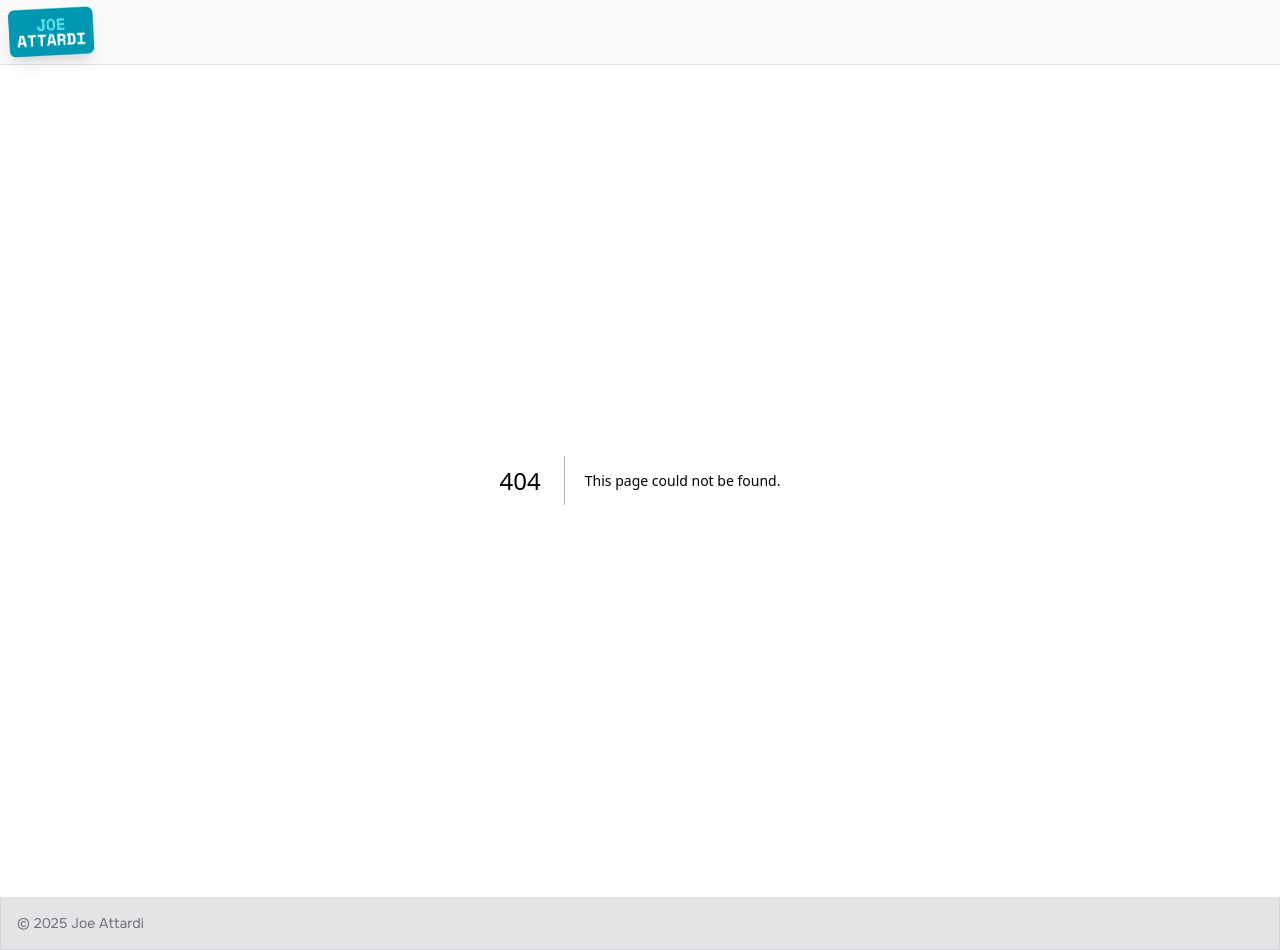
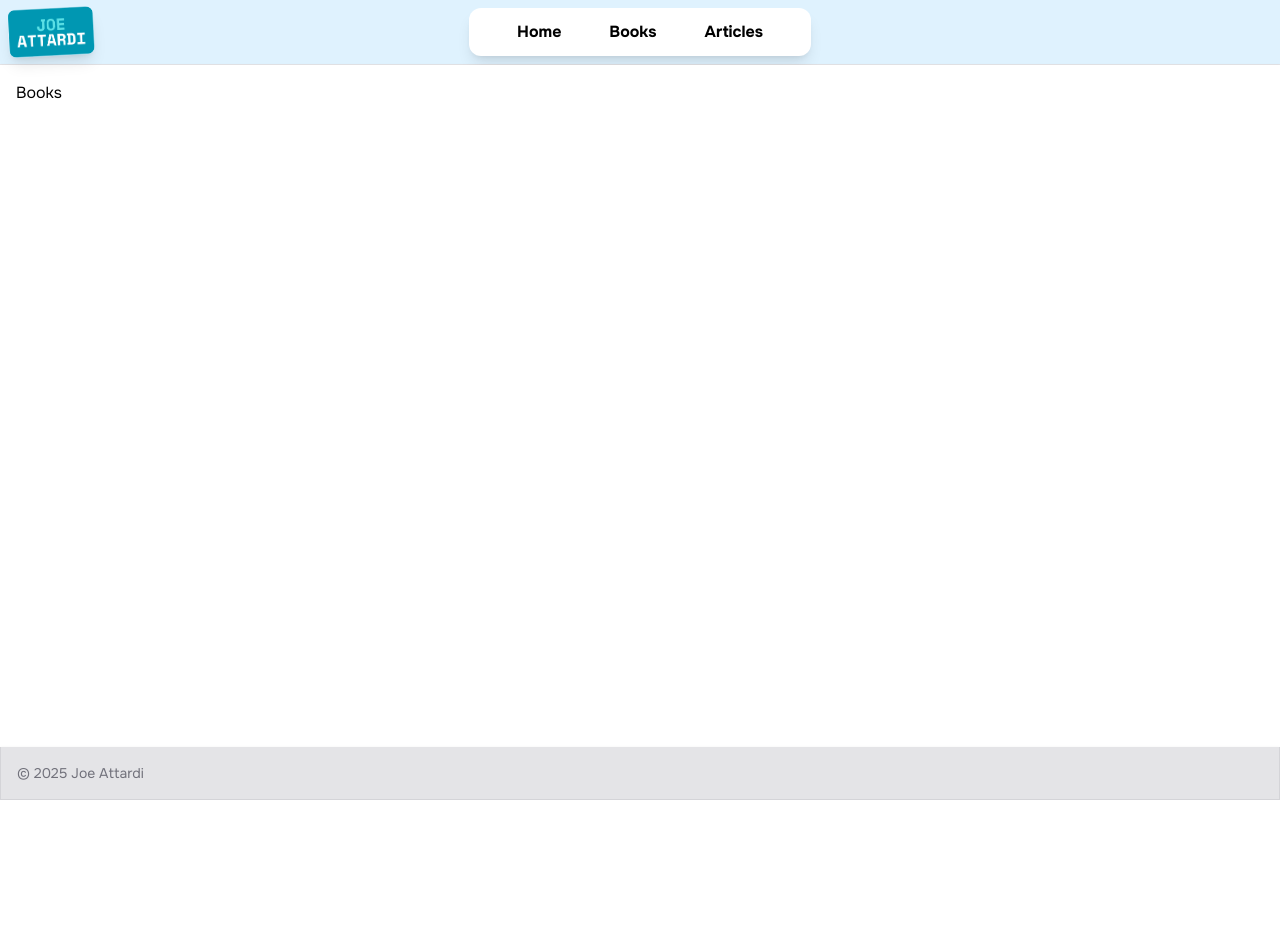
Before and after one commit to joeattardi/joeattardi-com-nextjs, a Next.js app: page /books in a window 1280 px wide. Before the commit this address had no page. After the commit the page ends 800 px from the top, so only its background shows below. Built offline with nearby package versions, Linux system fonts and the light colour scheme.

Commit message:
Add navbar and 404

```diff
--- /dev/null
+++ b/src/app/books/page.tsx
@@ -0,0 +1,7 @@
+export default function Books() {
+    return (
+        <div>
+            <h1>Books</h1>
+        </div>
+    );
+}
--- a/src/app/layout.tsx
+++ b/src/app/layout.tsx
@@ -25,7 +25,7 @@ export default function RootLayout({
 }>) {
     return (
         <html lang="en">
-            <body className={clsx(onest.className, 'antialiased bg-slate-100 min-h-screen max-w-7xl flex flex-col mx-auto')}>
+            <body className={clsx(onest.className, 'antialiased bg-gradient-to-b from-blue-50 to-purple-50 min-h-screen max-w-7xl flex flex-col mx-auto')}>
               <Header />
               <main className="bg-white flex-grow  shadow p-4">{children}</main>
              <Footer />
--- a/src/app/not-found.tsx
+++ b/src/app/not-found.tsx
@@ -1,58 +1,13 @@
+import { PiMaskSadDuotone } from 'react-icons/pi';
+
 export const runtime = 'edge';
 
 export default function NotFound() {
     return (
-        <>
-            <title>404: This page could not be found.</title>
-            <div style={styles.error}>
-                <div>
-                    <style
-                        dangerouslySetInnerHTML={{
-                            __html: `body{color:#000;background:#fff;margin:0}.next-error-h1{border-right:1px solid rgba(0,0,0,.3)}@media (prefers-color-scheme:dark){body{color:#fff;background:#000}.next-error-h1{border-right:1px solid rgba(255,255,255,.3)}}`
-                        }}
-                    />
-                    <h1 className="next-error-h1" style={styles.h1}>
-                        404
-                    </h1>
-                    <div style={styles.desc}>
-                        <h2 style={styles.h2}>This page could not be found.</h2>
-                    </div>
-                </div>
-            </div>
-        </>
+        <div className="flex flex-col items-center justify-center h-screen">
+            <div className="text-9xl"><PiMaskSadDuotone /></div>
+            <h2 className="text-4xl">Not Found</h2>
+            <p className="text-lg">The page you are looking for does not exist.</p>
+        </div>
     );
 }
-
-const styles = {
-    error: {
-        fontFamily:
-            'system-ui,"Segoe UI",Roboto,Helvetica,Arial,sans-serif,"Apple Color Emoji","Segoe UI Emoji"',
-        height: '100vh',
-        textAlign: 'center',
-        display: 'flex',
-        flexDirection: 'column',
-        alignItems: 'center',
-        justifyContent: 'center'
-    },
-
-    desc: {
-        display: 'inline-block'
-    },
-
-    h1: {
-        display: 'inline-block',
-        margin: '0 20px 0 0',
-        padding: '0 23px 0 0',
-        fontSize: 24,
-        fontWeight: 500,
-        verticalAlign: 'top',
-        lineHeight: '49px'
-    },
-
-    h2: {
-        fontSize: 14,
-        fontWeight: 400,
-        lineHeight: '49px',
-        margin: 0
-    }
-} as const;
--- a/src/app/page.tsx
+++ b/src/app/page.tsx
@@ -30,7 +30,7 @@ export default function Home() {
                     </section>
                 </motion.div>
                 <motion.div
-                    className="rounded-full p-2 bg-white border border-zinc-200 shadow-lg"
+                    className="p-2 bg-white border border-zinc-200 shadow-lg rounded-full"
                     initial={{ rotateY: 30, opacity: 0 }}
                     animate={{ rotateY: 0, opacity: 1 }}
                     transition={{ duration: 0.5 }}
@@ -38,7 +38,7 @@ export default function Home() {
                     <Image
                         src={joe}
                         alt="Joe Attardi"
-                        className="rounded-full border border-zinc-200 w-32 md:w-48"
+                        className="border rounded-full border-zinc-200 w-32 md:w-64"
                     />
                 </motion.div>
             </section>
--- a/src/components/Header.tsx
+++ b/src/components/Header.tsx
@@ -1,25 +1,22 @@
 import logo from '@/images/logo.png';
 import Image from 'next/image';
 import Link from 'next/link';
-import * as motion from 'motion/react-client';
+import Nav from './Nav';
 
 export default function Header() {
     return (
-        <header className="bg-zinc-50 p-2 border-b border-zinc-200 shadow">
+        <header className="bg-sky-100 p-2 border-b border-zinc-200 shadow grid grid-cols-[1fr_auto] md:grid-cols-[300px_1fr_300px] items-center">
             <Link href="/" className="flex items-center gap-2">
-                <motion.div
-                    initial={{ rotate: 3, opacity: 0, scale: 0.8 }}
-                    animate={{ rotate: 0, opacity: 1, scale: 1 }}
-                    transition={{ duration: 0.5, type: 'spring', delay: 0.25 }}
-                >
+                <div>
                     <Image
                         src={logo}
                         alt="Joe Attardi"
                         height={48}
                         className="-rotate-3 hover:scale-105 hover:saturate-150 hover:-rotate-6 transition-all shadow-lg rounded-lg"
                     />
-                </motion.div>
+                </div>
             </Link>
+            <Nav />
         </header>
     );
 }
--- /dev/null
+++ b/src/components/MobileNav.tsx
@@ -0,0 +1,53 @@
+'use client';
+import logo from '@/images/logo.png';
+import Image from 'next/image';
+import { useState } from 'react';
+import { PiList, PiX } from 'react-icons/pi';
+import * as motion from 'motion/react-client';
+import { AnimatePresence } from 'motion/react';
+import Link from 'next/link';
+export default function MobileNav() {
+    const [isOpen, setIsOpen] = useState(false);
+
+    function handleClose() {
+        setIsOpen(false);
+    }
+
+    return (
+        <>
+            <button className="md:hidden text-3xl" onClick={() => setIsOpen(true)}>
+                <PiList />
+            </button>
+            <AnimatePresence>
+                {isOpen && (
+                    <motion.div
+                        className="bg-slate-300 h-screen w-screen fixed top-0 right-0 z-50"
+                        initial={{ opacity: 0, scale: 0.9 }}
+                        animate={{ opacity: 1, scale: 1 }}
+                        exit={{ opacity: 0, scale: 0.9 }}
+                        transition={{ duration: 0.5, type: 'spring', delay: 0.25 }}
+                    >
+                        <button
+                            className="text-3xl absolute top-4 right-2"
+                            onClick={() => setIsOpen(false)}
+                        >
+                            <PiX />
+                        </button>
+                        <div className="p-2"><Image src={logo} alt="logo" height={48} className="-rotate-3" /></div>
+                        <ul className="flex flex-col gap-4 m-4">
+                            <MobileNavItem href="/" onClick={handleClose}>Home</MobileNavItem>
+                            <MobileNavItem href="/books" onClick={handleClose}>Books</MobileNavItem>
+                            <MobileNavItem href="/articles" onClick={handleClose}>Articles</MobileNavItem>
+                        </ul>
+                    </motion.div>
+                )}
+            </AnimatePresence>
+        </>
+    );
+}
+
+function MobileNavItem({ href, children, onClick }: { href: string, children: React.ReactNode, onClick: () => void }) {
+    return (
+        <Link href={href} className="text-3xl font-bold" onClick={onClick}>{children}</Link>
+    );
+}
--- /dev/null
+++ b/src/components/Nav.tsx
@@ -0,0 +1,16 @@
+import NavLink from './NavLink';
+import MobileNav from './MobileNav';
+export default function Nav() {
+    return (
+        <>
+            <nav className="hidden md:block">
+                <ul className="flex items-center justify-center gap-4 bg-white justify-self-center shadow-lg rounded-xl px-8 py-2">
+                    <NavLink href="/">Home</NavLink>
+                    <NavLink href="/books">Books</NavLink>
+                    <NavLink href="/articles">Articles</NavLink>
+                </ul>
+            </nav>
+            <MobileNav />
+        </>
+    );
+}
--- /dev/null
+++ b/src/components/NavLink.tsx
@@ -0,0 +1,9 @@
+import Link from 'next/link';
+
+export default function NavLink({ href, children }: { href: string; children: React.ReactNode }) {
+    return (
+        <li>
+            <Link className="hover:bg-slate-100 block px-4 py-1 rounded-lg font-bold hover:scale-105 transition-all"href={href}>{children}</Link>
+        </li>
+    );
+}
```
Also changed, not shown: src/images/image3.png (added).
